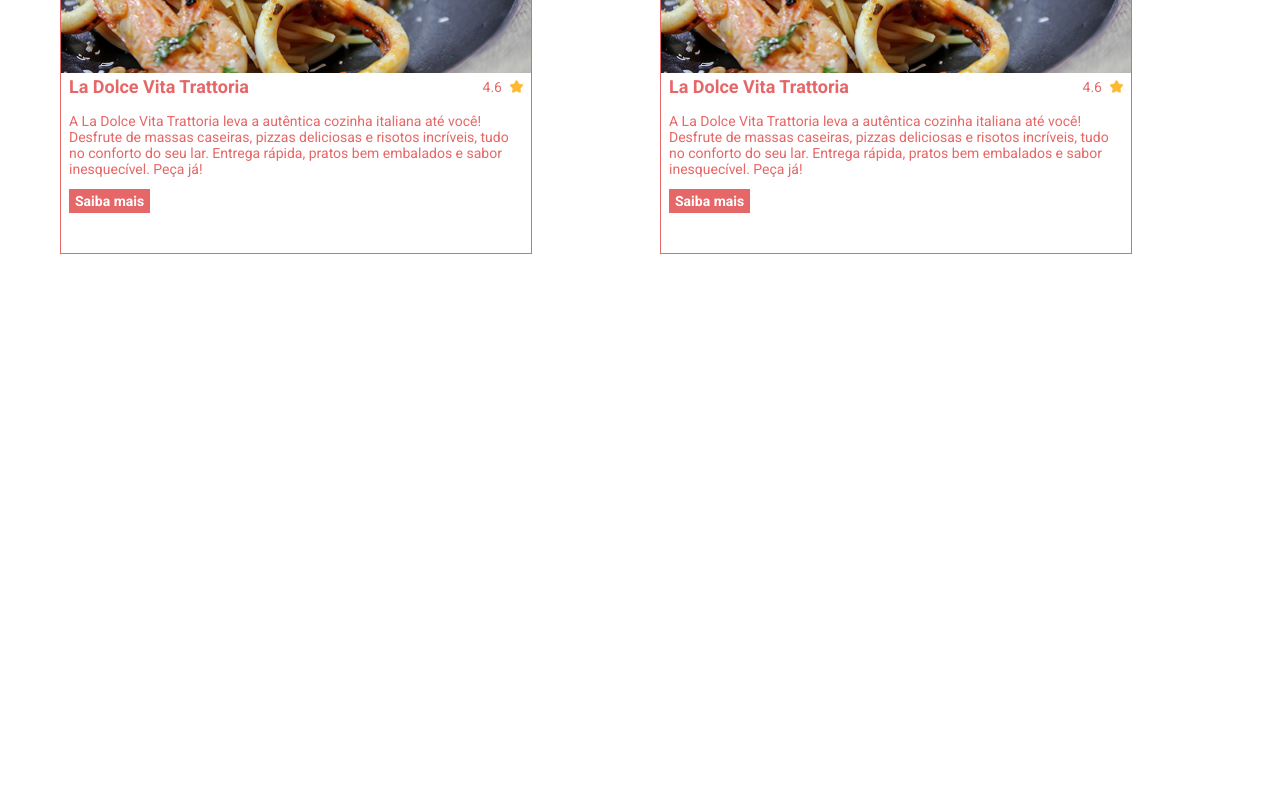
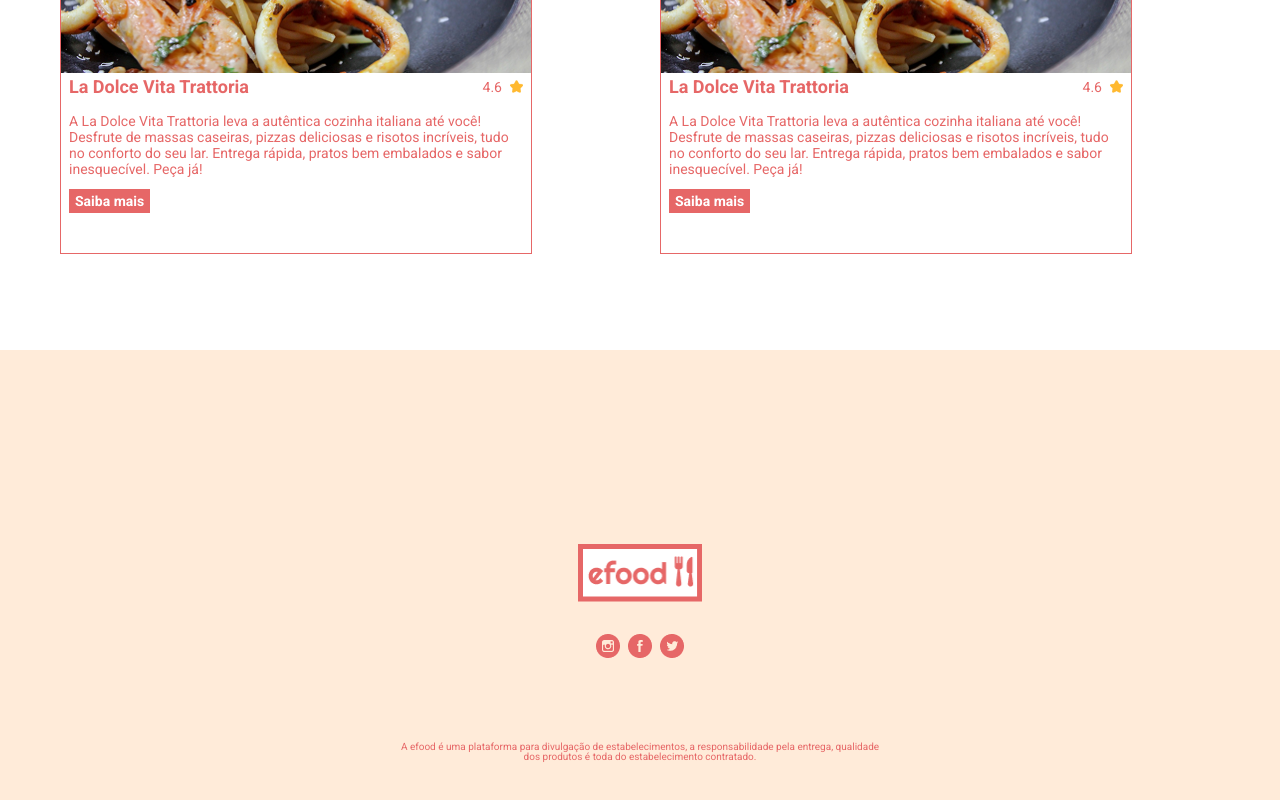
Before and after one commit to santiagobruna/e-food, a React (Vite) app: page / in a window 1280 px wide. Shown: the part 1740-2540 px from the top of the page. Before the commit the page ends 2090 px from the top, so only its background shows below. Built offline with nearby package versions, Linux system fonts and the light colour scheme.

Commit message:
feat(footer): criação do rodapé da aplicação

```diff
--- a/src/App.tsx
+++ b/src/App.tsx
@@ -1,12 +1,14 @@
 import { BrowserRouter } from "react-router-dom"
 import { GlobalStyle } from "./styles"
 import Rotas from "./routes"
+import Footer from "./components/Footer"
 
 function App() {
   return (
     <BrowserRouter>
       <GlobalStyle/>
       <Rotas/>
+      <Footer/>
     </BrowserRouter>
   )
 }
--- /dev/null
+++ b/src/components/Footer/index.tsx
@@ -0,0 +1,35 @@
+import logo from '../../assets/logo-eFood.png';
+import instagram from '../../assets/instagram.png';
+import facebook from '../../assets/facebook.png';
+import twitter from '../../assets/twitter.png';
+import { Content, Description, Link, List } from './style';
+import { Logo } from '../../styles';
+const Footer = () => {
+    return(
+            <Content className='container'>
+                <Logo  src={logo} alt="Logo E-food" />
+                <List>
+                    <li>
+                        <Link href="#">
+                            <img src={instagram} alt="Ícone instagram" />
+                        </Link>
+                    </li>
+                    <li>
+                        <Link href="#">
+                            <img src={facebook} alt="Ícone facebook" />
+                        </Link>
+                    </li>
+                    <li>
+                        <Link href="#">
+                            <img src={twitter} alt="Ícone twitter" />
+                        </Link>
+                    </li>
+                </List>
+                <Description>
+                A efood é uma plataforma para divulgação de estabelecimentos, a responsabilidade pela entrega, qualidade dos produtos é toda do estabelecimento contratado.
+                </Description>
+                </Content>
+    )
+}
+
+export default Footer;
--- /dev/null
+++ b/src/components/Footer/style.ts
@@ -0,0 +1,27 @@
+import styled from "styled-components";
+import { cores } from "../../styles";
+
+export const Content = styled.div`
+    background-color: ${cores.ligthPink};
+    padding: 130px;
+`
+export const List = styled.ul`
+    display: flex;
+    gap: 8px;
+    margin-top: 32px;
+    margin-bottom: 80px;
+`
+export const Link = styled.a`
+    img{
+        width: 24px;
+    }
+`
+
+export const Description = styled.p`
+    max-width: 480px;
+    width: 100%;
+    font-size: 10px;
+    font-weight: 400;
+    text-align: center;
+    line-height: 100%;
+`
--- a/src/components/Header/index.tsx
+++ b/src/components/Header/index.tsx
@@ -1,5 +1,6 @@
 import logo from '../../assets/logo-eFood.png';
-import { Imagem, Logo, Title } from './style';
+import { Imagem, Title } from './style';
+import { Logo } from '../../styles';
 
 const Header = () => {
     return (
--- a/src/components/Header/style.ts
+++ b/src/components/Header/style.ts
@@ -10,29 +10,9 @@
   font-weight: bold;
   padding: 16px 0;
   position: relative;
-
-  .container {
-     width: 100%;
-    max-width: 1240px;
-    margin: 0 auto;
-    display: flex;
-    flex-direction: column;
-    align-items: center;
-    justify-content: center;
-    flex-wrap: wrap;
-  }
 `;
 
-export const Logo = styled.img`
-    max-width: 124px;
-    padding-top: 64px;
 
-    @media (max-width: 768px) {
-    max-width: 100px;
-    padding-top: 32px;
-  }
-
-`;
 
 export const Title = styled.h1`
   max-width: 538px;
--- a/src/styles.ts
+++ b/src/styles.ts
@@ -1,9 +1,10 @@
-import { createGlobalStyle } from "styled-components";
+import styled, { createGlobalStyle } from "styled-components";
 
 export const cores = {
     white: 'rgba(255, 255, 255, 1)',
     pink: 'rgba(230, 103, 103, 1)',
     colorLink: 'rgb(139, 135, 132)',
+    ligthPink: 'rgba(255, 235, 217, 1)',
 }
 
 export const GlobalStyle = createGlobalStyle`
@@ -12,15 +13,27 @@
         padding: 0;
         box-sizing: border-box;
         font-family:  "Roboto", sans-serif;
+        list-style: none;
     }
     body {
         background-color: ${cores.white};
         color: ${cores.pink};
     }
     .container{
-        max-width: 1366px;
-        width: 100%;
-        margin: 0 auto;
+        display: flex;
+        flex-direction: column;
+        align-items: center;
+        justify-content: center;
     }
 
 `
+export const Logo = styled.img`
+    max-width: 124px;
+    padding-top: 64px;
+
+    @media (max-width: 768px) {
+    max-width: 100px;
+    padding-top: 32px;
+  }
+
+`;
--- a/tsconfig.app.json
+++ b/tsconfig.app.json
@@ -1,6 +1,6 @@
 {
   "compilerOptions": {
-    "tsBuildInfoFile": "./node_modules/.tmp/tsconfig.app.tsbuildinfo",
+    // "tsBuildInfoFile": "./node_modules/.tmp/tsconfig.app.tsbuildinfo",
     "target": "ES2020",
     "useDefineForClassFields": true,
     "lib": ["ES2020", "DOM", "DOM.Iterable"],
@@ -20,7 +20,7 @@
     "noUnusedLocals": true,
     "noUnusedParameters": true,
     "noFallthroughCasesInSwitch": true,
-    "noUncheckedSideEffectImports": true
+    // "noUncheckedSideEffectImports": true
   },
   "include": ["src"]
 }
```
